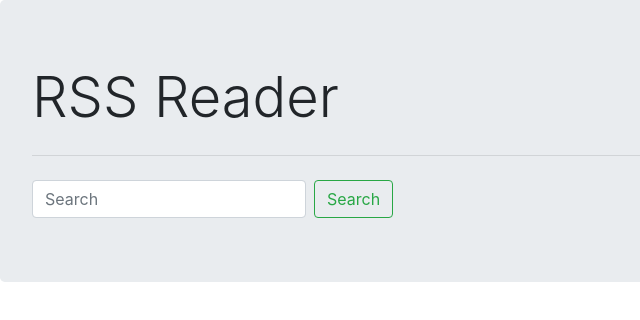
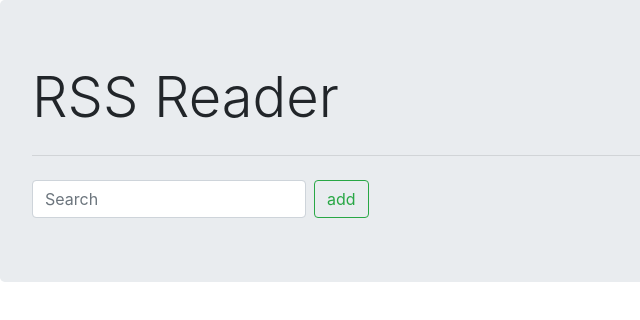
Before and after one commit to romanoffivan/rss-reader, a website built with webpack: page template.html in a window 1280 px wide. Shown: the full height of the page, 0-640 px from the left. Built offline with nearby package versions, Linux system fonts and the light colour scheme.

Commit message:
fix template.html

```diff
--- a/package.json
+++ b/package.json
@@ -45,7 +45,9 @@
     "webpack-serve": "^0.2.0"
   },
   "dependencies": {
+    "axios": "^0.18.0",
     "bootstrap": "^4.1.0",
-    "jquery": "^3.3.1"
+    "jquery": "^3.3.1",
+    "validator": "^9.4.1"
   }
 }
--- a/template.html
+++ b/template.html
@@ -14,7 +14,7 @@
     <hr class="my-4">
     <form class="form-inline my-2 my-lg-0">
       <input class="form-control mr-sm-2" type="search" placeholder="Search" aria-label="Search">
-      <button class="btn btn-outline-success my-2 my-sm-0" type="submit">Search</button>
+      <button class="btn btn-outline-success my-2 my-sm-0" type="submit">add</button>
     </form>
   </div>
 </body>
```
Also changed, not shown: 1 other file.
